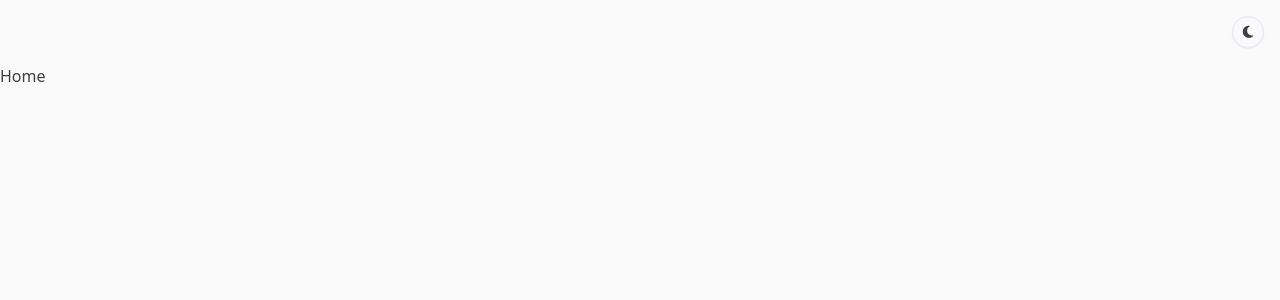
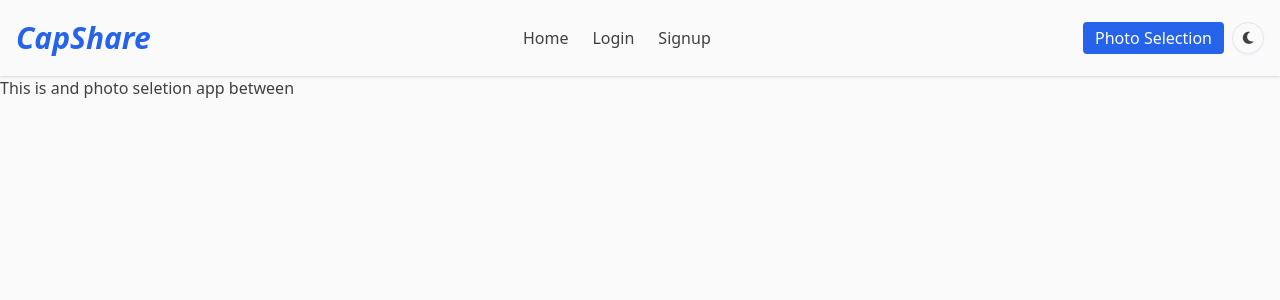
Before and after one commit to kevinchauhan/capshare-frontend, a React (Vite) app: page / in a window 1280 px wide. Shown: the top 300 px of the page. Built offline with nearby package versions, Linux system fonts and the light colour scheme; no server answers.

Commit message:
add links to header

```diff
--- a/src/components/custom/header.tsx
+++ b/src/components/custom/header.tsx
@@ -4,6 +4,7 @@ import { useMutation } from '@tanstack/react-query'
 import { logout } from '@/http/api'
 import { useAuthStore } from '@/store'
 import { useTheme } from '../ui/theme-provider'
+import { Link } from 'react-router-dom'
 
 const Header = () => {
     const { logout: storeLogout, user } = useAuthStore()
@@ -18,13 +19,23 @@ const Header = () => {
     })
 
     return (
-        <header className={`${user ? 'dark:border-b shadow' : ''}  bg-background dark:bg-transparent`}>
+        // ${!user ? 'md:fixed top-0 w-full' : ''}
+        <header className={`dark:border-b shadow bg-background dark:bg-transparent `}>
             <div className="mx-auto px-4">
-                <div className="flex justify-between items-center py-4">
-                    <div>
-                        {/* <Input name="search" placeholder="" /> */}
+                <div className="flex md:flex-row flex-col justify-between items-center py-5">
+                    <div className="logo text-primary text-3xl italic font-bold text-center">
+                        {!user && <h1><Link to={'/'}>CapShare</Link></h1>}
                     </div>
+                    {!user &&
+                        <div>
+                            <Link className='dark:text-white hover:text-primary transition-all py-1 px-1 md:px-3 rounded' to={'/'}>Home</Link>
+                            <Link className='dark:text-white hover:text-primary transition-all py-1 px-1 md:px-3 rounded' to={'/auth/login'}>Login</Link>
+                            <Link className='dark:text-white hover:text-primary transition-all py-1 px-1 md:px-3 rounded' to={'/auth/signup'}>Signup</Link>
+                        </div>
+                    }
+
                     <div className='flex items-center gap-2'>
+                        {!user && <Link className='bg-primary text-white py-1 px-3 rounded' to={'/'}>Photo Selection</Link>}
                         <div>
                             {
                                 theme === 'dark' ?
--- a/src/layouts/root.tsx
+++ b/src/layouts/root.tsx
@@ -29,9 +29,9 @@ const Root = () => {
         }
     }, [data, setUser])
 
-    if (isLoading) {
-        return <div>Loading...</div>
-    }
+    // if (isLoading) {
+    //     return <div>Loading...</div>
+    // }
 
     return <>
         <Outlet />
--- a/src/pages/home.tsx
+++ b/src/pages/home.tsx
@@ -10,7 +10,9 @@ const Home = () => {
     return (
         <>
             <Header />
-            <div>Home</div>
+            <div className="">
+                <p>This is and photo seletion app between</p>
+            </div>
         </>
     )
 }
--- a/src/pages/login.tsx
+++ b/src/pages/login.tsx
@@ -57,8 +57,6 @@ const Login = () => {
 
     return (
         <div className="flex flex-col justify-center min-h-screen items-center">
-
-            <h1 className="text-2xl mb-2 font-medium">CapShare</h1>
             <Card className="md:w-1/3">
                 <CardHeader>
                     <CardTitle className="text-center mb-2 text-xl">Login</CardTitle>
```
